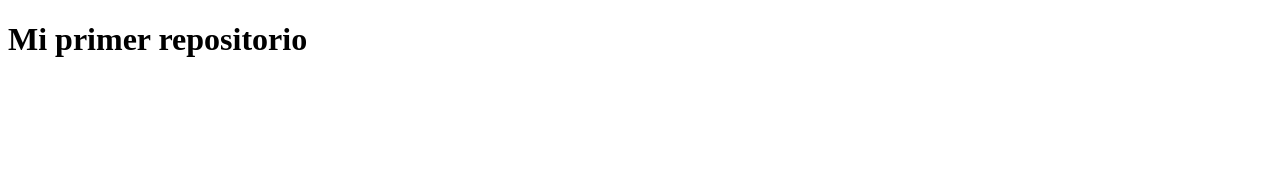
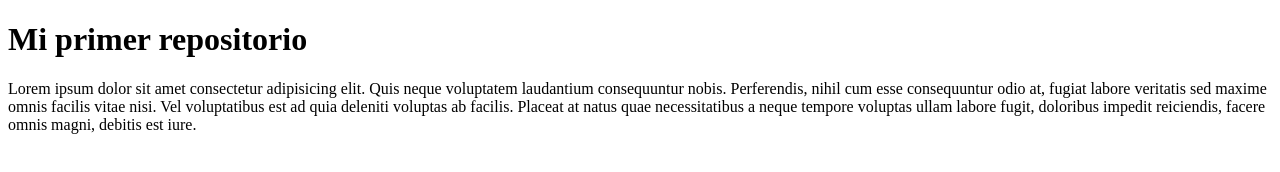
Before and after one commit to NachoSuar/55345, a plain HTML site: page index.html in a window 1280 px wide. Drawn offline with Linux system fonts and the light colour scheme.

Commit message:
cambios de la rama

```diff
--- a/index.html
+++ b/index.html
@@ -8,5 +8,7 @@
 </head>
 <body>
     <h1>Mi primer repositorio</h1>
+    <p>Lorem ipsum dolor sit amet consectetur adipisicing elit. Quis neque voluptatem laudantium consequuntur nobis. Perferendis, nihil cum esse consequuntur odio at, fugiat labore veritatis sed maxime omnis facilis vitae nisi.
+    Vel voluptatibus est ad quia deleniti voluptas ab facilis. Placeat at natus quae necessitatibus a neque tempore voluptas ullam labore fugit, doloribus impedit reiciendis, facere omnis magni, debitis est iure.</p>
 </body>
 </html>
```
